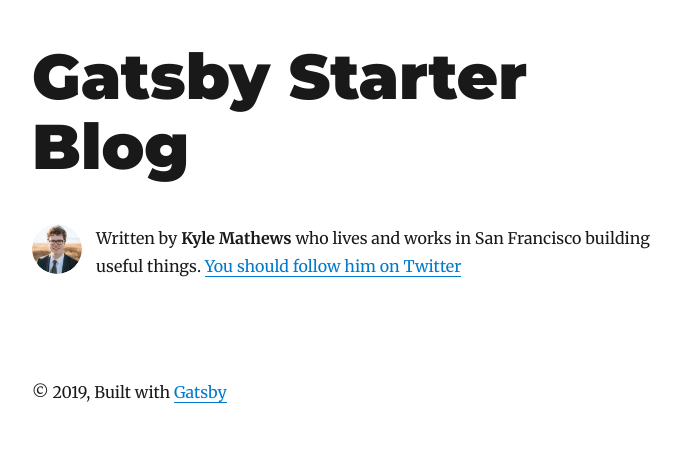
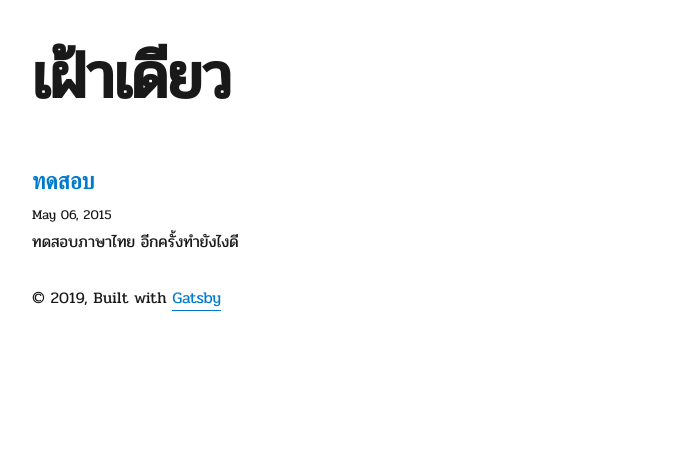
Before and after one commit to 100daysbooster/blog-bible, a Gatsby site: page / in a window 1280 px wide. Shown: the whole page, without its empty margins (293-974 px from the left). Built offline with nearby package versions, Linux system fonts and the light colour scheme; Gatsby itself is replaced by a stand-in of ours; some packages are replaced by stand-ins of ours.

Commit message:
add fonts

```diff
--- /dev/null
+++ b/content/blog/testing/index.md
@@ -0,0 +1,6 @@
+---
+title: ทดสอบ
+date: "2015-05-06T23:46:37.121Z"
+---
+
+ทดสอบภาษาไทย อีกครั้งทำยังไงดี
--- a/gatsby-config.js
+++ b/gatsby-config.js
@@ -1,6 +1,6 @@
 module.exports = {
   siteMetadata: {
-    title: `Gatsby Starter Blog`,
+    title: `เฝ้าเดียว`,
     author: `Kyle Mathews`,
     description: `A starter blog demonstrating what Gatsby can do.`,
     siteUrl: `https://gatsby-starter-blog-demo.netlify.com/`,
--- /dev/null
+++ b/src/components/index.css
@@ -0,0 +1,4 @@
+@import url('https://fonts.googleapis.com/css?family=Pridi&display=swap');
+html {
+    font-family: 'Pridi', sans-serif;
+  }
--- a/src/components/layout.js
+++ b/src/components/layout.js
@@ -1,11 +1,10 @@
 import React from "react"
-import { Link } from "gatsby"
-
-import { rhythm, scale } from "../utils/typography"
-
+import {Link} from "gatsby"
+import {rhythm, scale} from "../utils/typography"
+import './index.css'
 class Layout extends React.Component {
     render() {
-    const { location, title, children } = this.props
+        const {location, title, children} = this.props
         const rootPath = `${__PATH_PREFIX__}/`
         let header
 
@@ -16,16 +15,15 @@ class Layout extends React.Component {
                     ...scale(1.5),
                     marginBottom: rhythm(1.5),
                     marginTop: 0,
-          }}
-        >
+                    fontFamily: `Pridi`
+                }}>
                     <Link
                         style={{
                         boxShadow: `none`,
                         textDecoration: `none`,
-              color: `inherit`,
+                        color: `inherit`
                     }}
-            to={`/`}
-          >
+                        to={`/`}>
                         {title}
                     </Link>
                 </h1>
@@ -34,18 +32,16 @@ class Layout extends React.Component {
             header = (
                 <h3
                     style={{
-            fontFamily: `Montserrat, sans-serif`,
-            marginTop: 0,
-          }}
-        >
+                    fontFamily: `Pridi`,
+                    marginTop: 0
+                }}>
                     <Link
                         style={{
                         boxShadow: `none`,
                         textDecoration: `none`,
-              color: `inherit`,
+                        color: `inherit`
                     }}
-            to={`/`}
-          >
+                        to={`/`}>
                         {title}
                     </Link>
                 </h3>
@@ -58,13 +54,12 @@ class Layout extends React.Component {
                 marginRight: `auto`,
                 maxWidth: rhythm(24),
                 padding: `${rhythm(1.5)} ${rhythm(3 / 4)}`,
-        }}
-      >
+                fontFamily: `Pridi`,
+            }}>
                 <header>{header}</header>
                 <main>{children}</main>
                 <footer>
-          © {new Date().getFullYear()}, Built with
-          {` `}
+                    © {new Date().getFullYear()}, Built with {` `}
                     <a href="https://www.gatsbyjs.org">Gatsby</a>
                 </footer>
             </div>
--- a/src/pages/index.js
+++ b/src/pages/index.js
@@ -1,40 +1,40 @@
 import React from "react"
-import { Link, graphql } from "gatsby"
+import {Link, graphql} from "gatsby"
 
 import Bio from "../components/bio"
 import Layout from "../components/layout"
 import SEO from "../components/seo"
-import { rhythm } from "../utils/typography"
-
+import {rhythm} from "../utils/typography"
+import {Helmet} from "react-helmet"
 class BlogIndex extends React.Component {
     render() {
-    const { data } = this.props
+        const {data} = this.props
         const siteTitle = data.site.siteMetadata.title
         const posts = data.allMarkdownRemark.edges
 
         return (
             <Layout location={this.props.location} title={siteTitle}>
-        <SEO title="All posts" />
-        <Bio />
-        {posts.map(({ node }) => {
+                <SEO title="All posts"/> {posts.map(({node}) => {
                     const title = node.frontmatter.title || node.fields.slug
                     return (
                         <div key={node.fields.slug}>
                             <h3
                                 style={{
-                  marginBottom: rhythm(1 / 4),
+                                marginBottom: rhythm(1 / 4)
+                            }}>
+                                <Link
+                                    style={{
+                                    boxShadow: `none`
                                 }}
-              >
-                <Link style={{ boxShadow: `none` }} to={node.fields.slug}>
+                                    to={node.fields.slug}>
                                     {title}
                                 </Link>
                             </h3>
                             <small>{node.frontmatter.date}</small>
                             <p
                                 dangerouslySetInnerHTML={{
-                  __html: node.frontmatter.description || node.excerpt,
-                }}
-              />
+                                __html: node.frontmatter.description || node.excerpt
+                            }}/>
                         </div>
                     )
                 })}
@@ -45,7 +45,7 @@ class BlogIndex extends React.Component {
 
 export default BlogIndex
 
-export const pageQuery = graphql`
+export const pageQuery = graphql `
   query {
     site {
       siteMetadata {
```
Also changed, not shown: 1 other file. Lines whose indentation alone changed are shown as unchanged.
